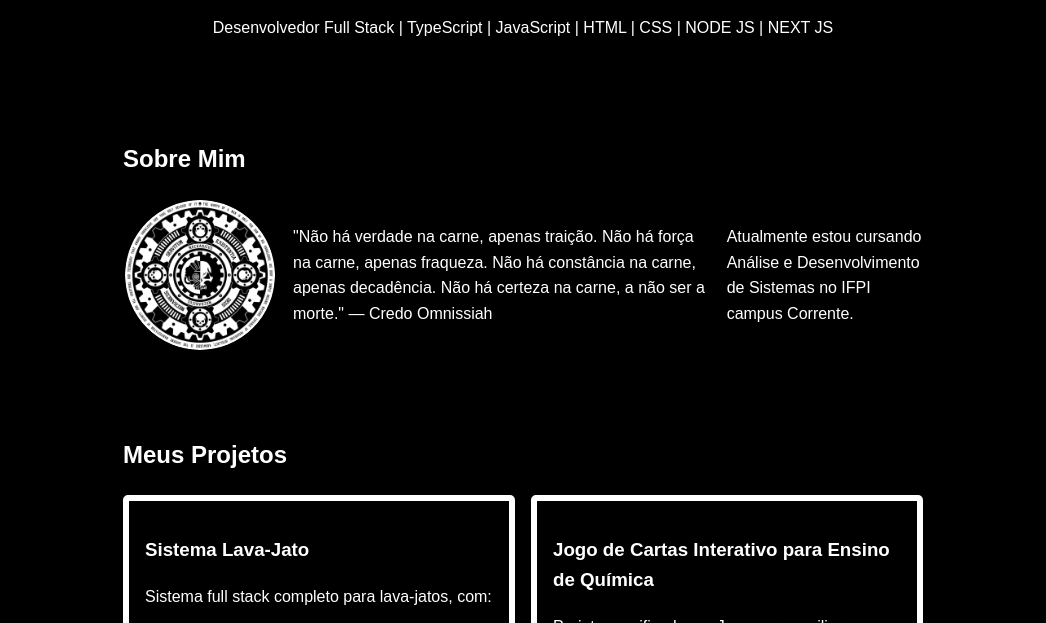
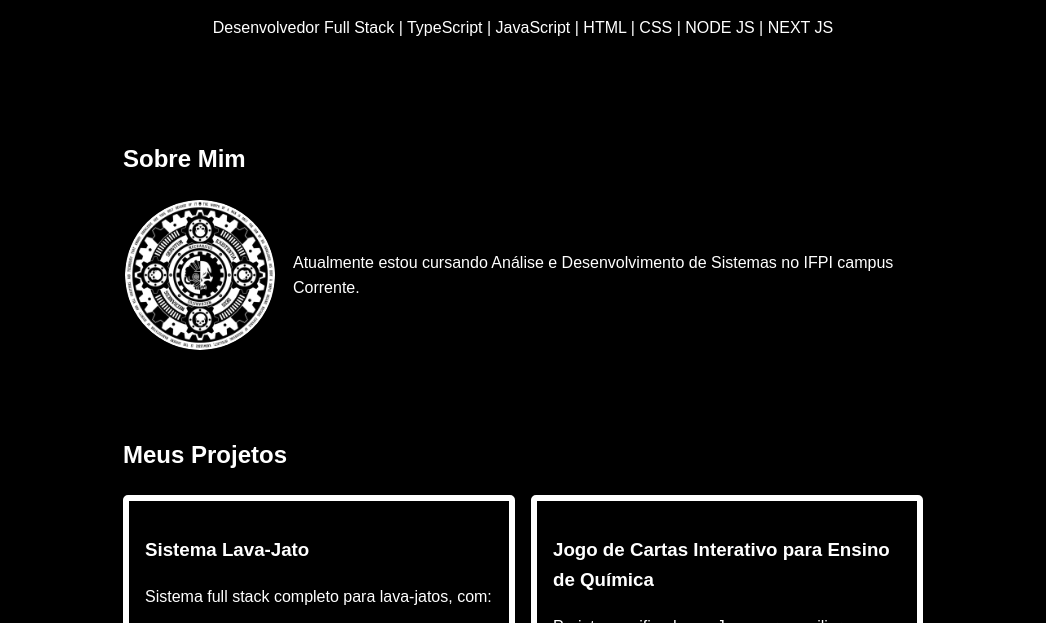
Before and after one commit to LuisTheDevMagician/portifolio, a plain HTML site: page index.html in a window 1280 px wide. Shown: the part 135-758 px from the top of the page, without its empty margins (117-1163 px from the left). Drawn offline with Linux system fonts and the light colour scheme.

Commit message:
Update index.html

```diff
--- a/index.html
+++ b/index.html
@@ -16,7 +16,6 @@
         <h2>Sobre Mim</h2>
         <div class="profile">
             <img src="img/mechanicum.jpg" alt="Minha Foto" class="profile-img">
-            <p>"Não há verdade na carne, apenas traição. Não há força na carne, apenas fraqueza. Não há constância na carne, apenas decadência. Não há certeza na carne, a não ser a morte." — Credo Omnissiah</p>
             <p>Atualmente estou cursando Análise e Desenvolvimento de Sistemas no IFPI campus Corrente.</p>
         </div>
     </section>
```
